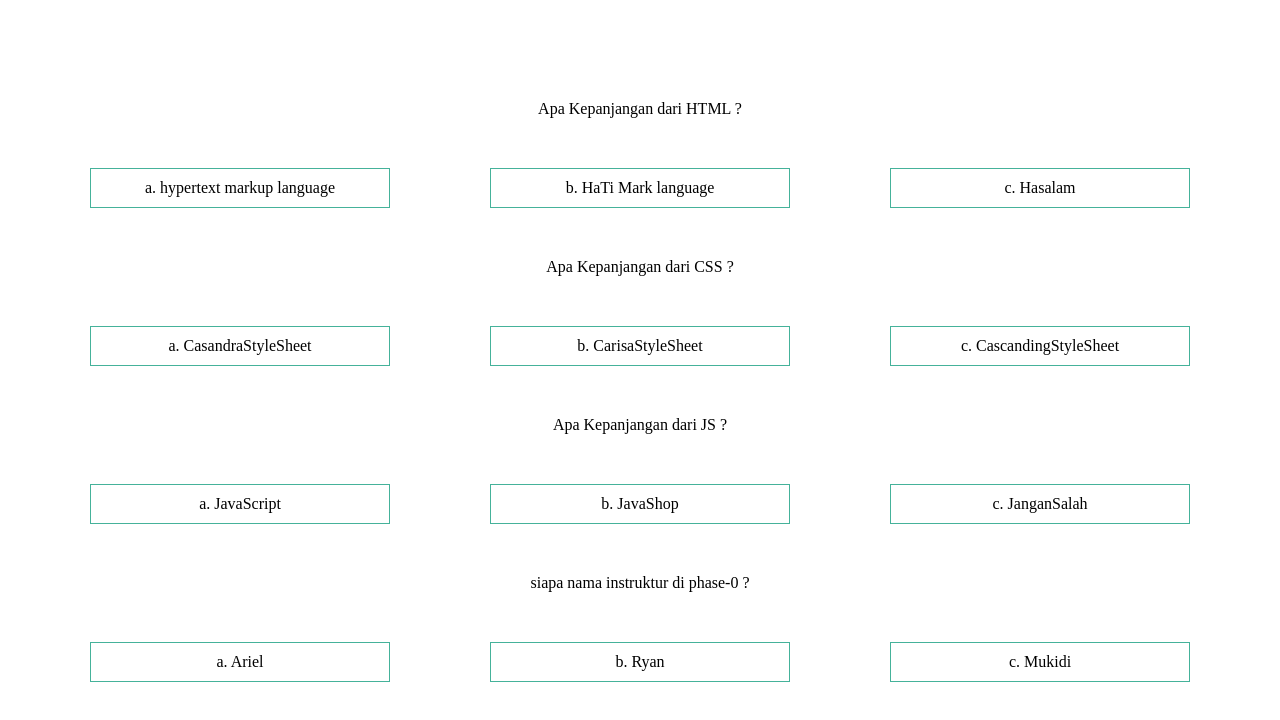
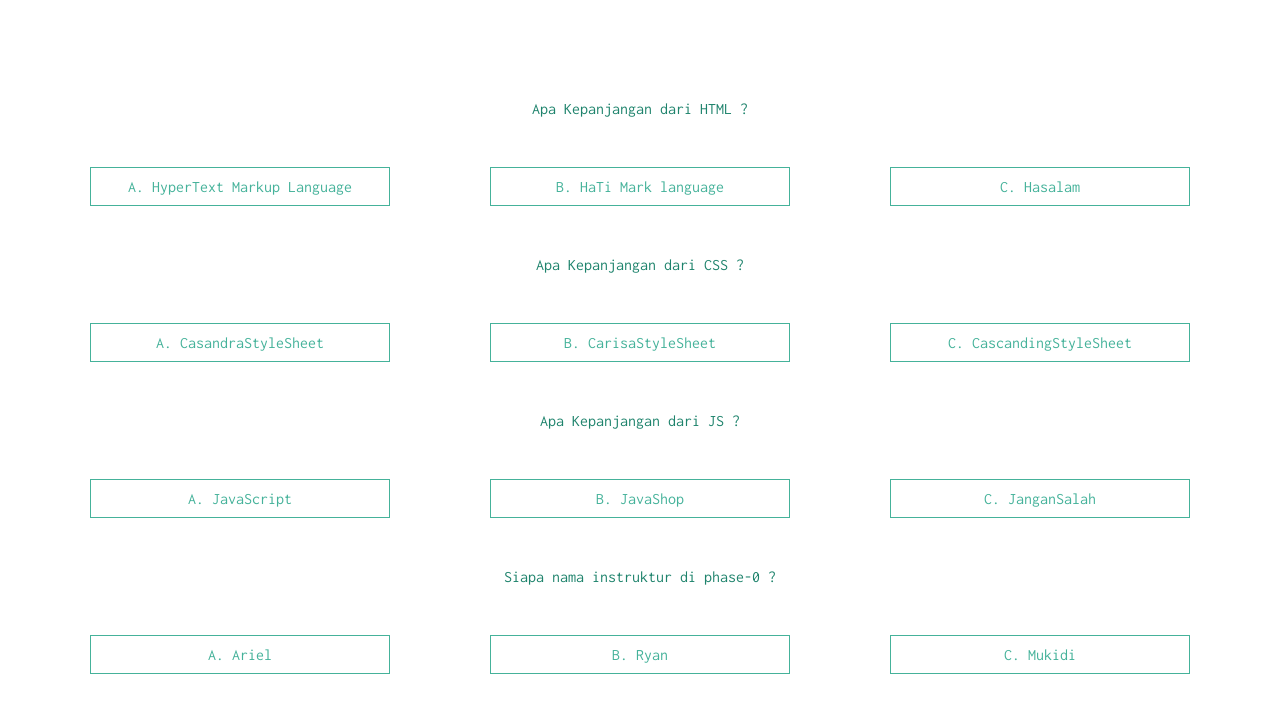
Before and after one commit to sukmahd/day5, a plain HTML site: page testQuiz.html in a window 1280 px wide. Drawn offline with Linux system fonts and the light colour scheme.

Commit message:
update di windows
update hover dan warna

```diff
--- a/contohCSS.css
+++ b/contohCSS.css
@@ -2,6 +2,7 @@
   box-sizing: border-box;
   margin: 0;
   padding: 0;
+  font-family: 'Inconsolata', monospace;
   /*border: 1px solid;*/
 }
 
@@ -14,6 +15,10 @@ section{
   top:100px;
 }
 
+.soal{
+  color: #1e836c;
+}
+
 .pilihan{
   background-color: white;
   width: 300px;
@@ -22,6 +27,14 @@ section{
   text-align: center;
   margin:50px;
   border: 1px solid #45b29a;
+  transition: 0.5s;
+  color: #45b29a;
+}
+
+.pilihan:hover {
+  background: #45b29a;
+  transition: 0.5s;
+  color: white;
 }
 
 #box-middle{
--- a/script.js
+++ b/script.js
@@ -14,25 +14,25 @@
 var soal1 = {
   soal: 'Apa Kepanjangan dari HTML ? ',
   jawaban: 'a',
-  pilihan: ['a. hypertext markup language','b. HaTi Mark language',' c. Hasalam']
+  pilihan: ['A. HyperText Markup Language','B. HaTi Mark language', 'C. Hasalam']
 }
 
 var soal2 = {
   soal: 'Apa Kepanjangan dari CSS ? ',
   jawaban: 'c',
-  pilihan: ['a. CasandraStyleSheet','b. CarisaStyleSheet', 'c. CascandingStyleSheet']
+  pilihan: ['A. CasandraStyleSheet','B. CarisaStyleSheet', 'C. CascandingStyleSheet']
 }
 
 var soal3 = {
   soal: 'Apa Kepanjangan dari JS ? ',
   jawaban: 'a',
-  pilihan: ['a. JavaScript', 'b. JavaShop', 'c. JanganSalah']
+  pilihan: ['A. JavaScript', 'B. JavaShop', 'C. JanganSalah']
 }
 
 var soal4 = {
-  soal: 'siapa nama instruktur di phase-0 ? ',
+  soal: 'Siapa nama instruktur di phase-0 ? ',
   jawaban: 'b',
-  pilihan: ['a. Ariel', 'b. Ryan', 'c. Mukidi']
+  pilihan: ['A. Ariel', 'B. Ryan', 'C. Mukidi']
 }
 
 var arrSoal = [soal1, soal2, soal3, soal4];
@@ -82,4 +82,14 @@ for(var i = 0; i < soal.length; i++)
     pilihan.appendChild(pilihanText);
     soal[i].appendChild(pilihan);
   }
+  var inputPilihan = document.getElementsByClassName('pilihan');
+
+  var pilihanContent = document.getElementsByClassName('pilihan-content')
+
+  for(var p = 0; p < inputPilihan.length; p++)
+  {
+    inputPilihan[p].addEventListener('click', function(event){
+      pilihanContent[i].innerHTML = event.target.innerHTML;
+    })
+  }
 }
--- a/testQuiz.html
+++ b/testQuiz.html
@@ -3,6 +3,8 @@
   <head>
     <title>Bisa Kamu Ubah Sendiri</title>
     <link href="contohCSS.css" rel="stylesheet"/>
+    <link href="https://fonts.googleapis.com/css?family=Lobster" rel="stylesheet">
+     <link href="https://fonts.googleapis.com/css?family=Inconsolata" rel="stylesheet">
   </head>
   <body>
     <!-- content -->
@@ -10,16 +12,16 @@
     <div id='box-middle'>
     <div id='list-soal'>
       <div class='soal'>
-
+        <span class="pilihan-content"></span>
       </div>
       <div class='soal'>
-
+        <span class="pilihan-content"></span>
       </div>
       <div class='soal'>
-
+        <span class="pilihan-content"></span>
       </div>
       <div class='soal'>
-
+        <span class="pilihan-content"></span>
       </div>
     </div>
   </div>
```
